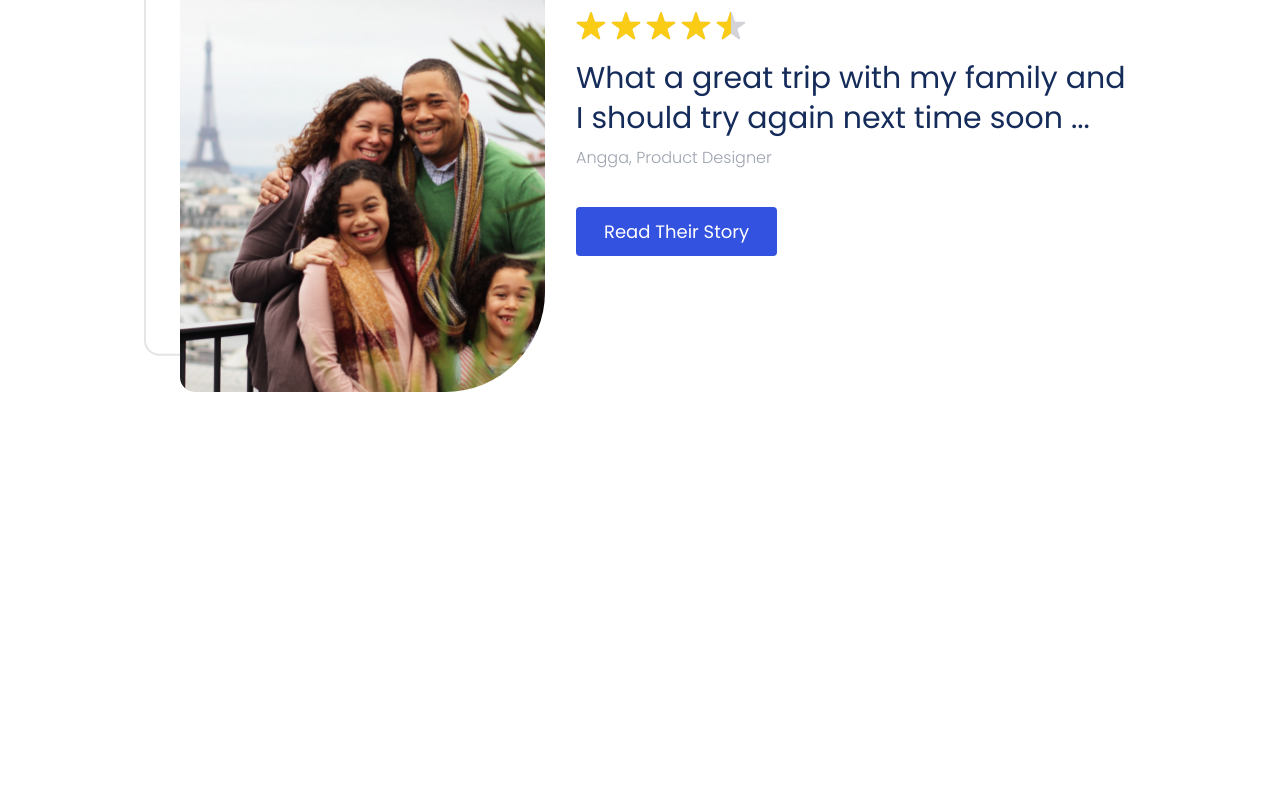
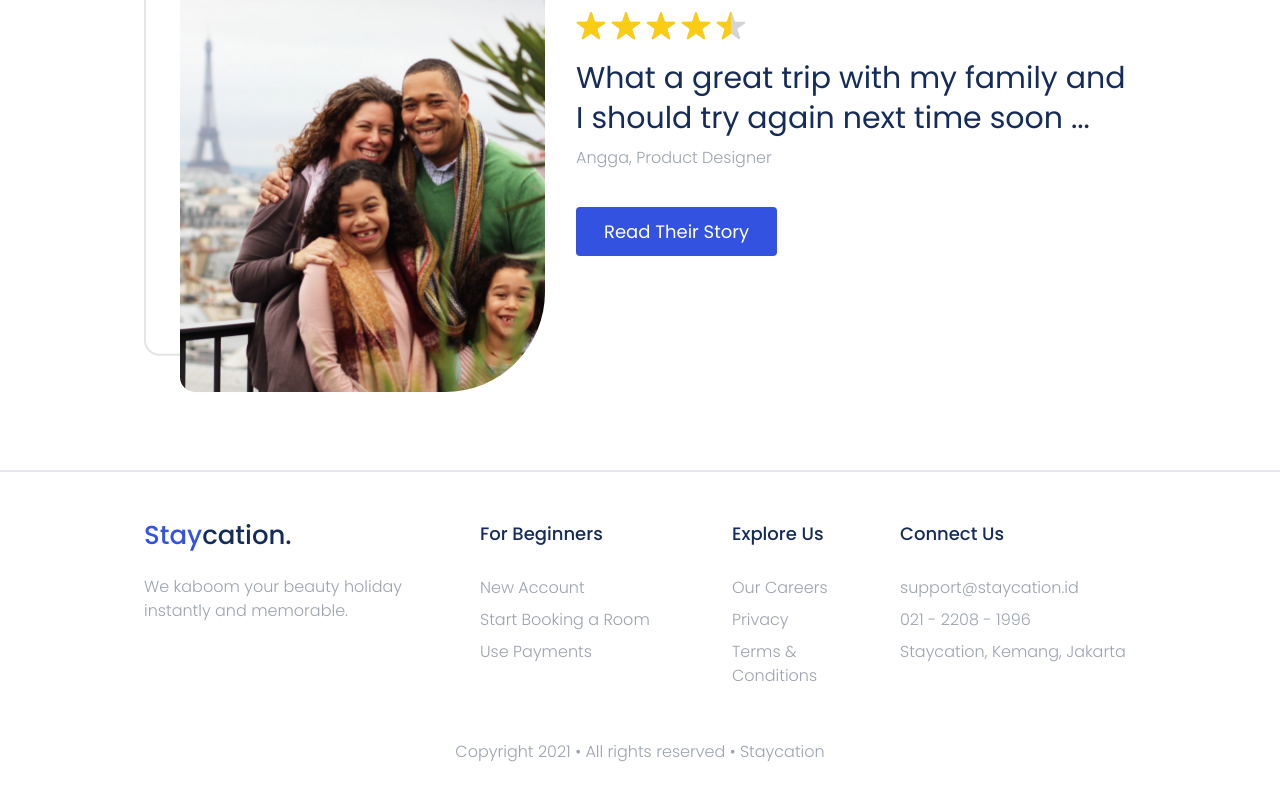
Before and after one commit to AndriP8/react-staycation, a React (Create React App) app: page / in a window 1280 px wide. Shown: the part 2460-3260 px from the top of the page. Before the commit the page ends 2852 px from the top, so only its background shows below. Built offline with nearby package versions, Linux system fonts and the light colour scheme.

Commit message:
Finished component Footer

```diff
--- a/src/pages/LandingPage.js
+++ b/src/pages/LandingPage.js
@@ -4,6 +4,7 @@ import Hero from "../parts/Hero";
 import MostPicked from "../parts/MostPicked";
 import Category from "../parts/Category";
 import Testimony from "../parts/Testimony";
+import Footer from "../parts/Footer";
 
 import landingPage from "../json/landingPage.json";
 export default class LandingPage extends Component {
@@ -19,6 +20,7 @@ export default class LandingPage extends Component {
         <MostPicked refMostPicked={this.refMostPicked} data={landingPage.mostPicked} />
         <Category data={landingPage.categories} />
         <Testimony data={landingPage.testimonial} />
+        <Footer />
       </>
     );
   }
--- /dev/null
+++ b/src/parts/Footer.js
@@ -0,0 +1,81 @@
+import React from "react";
+import IconText from "./IconText";
+import Button from "../elements/Button";
+
+export default function Footer() {
+  return (
+    <footer className="mt-24 mb-14 ">
+      <div className="container border-t-2 px-8 lg:px-36 md:px-32">
+        <div className="grid grid-rows grid-cols-12 gap-4">
+          <div className="col-start-1 col-end-5 flex flex-col items-start mt-11">
+            <IconText />
+            <span href="/" className="text-gray-400 font-thin mt-5">
+              We kaboom your beauty holiday instantly and memorable.
+            </span>
+          </div>
+          <div className="col-start-5 col-end-8 mt-12">
+            <h3 className="mb-6 text-gray-900 text-lg font-medium">For Beginners</h3>
+            <ul className="text-gray-400 font-thin">
+              <li className="py-1">
+                <Button type="link" href="/register">
+                  New Account
+                </Button>
+              </li>
+              <li className="py-1">
+                <Button type="link" href="/properties">
+                  Start Booking a Room
+                </Button>
+              </li>
+              <li className="py-1">
+                <Button type="link" href="/use-payments">
+                  Use Payments
+                </Button>
+              </li>
+            </ul>
+          </div>
+          <div className="col-start-8 col-end-10 mt-12">
+            <h3 className="mb-6 text-gray-900 text-lg font-medium">Explore Us</h3>
+            <ul className="text-gray-400 font-thin">
+              <li className="py-1">
+                <Button type="link" href="/careers">
+                  Our Careers
+                </Button>
+              </li>
+              <li className="py-1">
+                <Button type="link" href="/privacy">
+                  Privacy
+                </Button>
+              </li>
+              <li className="py-1">
+                <Button type="link" href="/terms">
+                  Terms & Conditions
+                </Button>
+              </li>
+            </ul>
+          </div>
+          <div className="col-start-10 col-end-13 mt-12">
+            <h3 className="mb-6 text-gray-900 text-lg font-medium">Connect Us</h3>
+            <ul className="text-gray-400 font-thin">
+              <li className="py-1">
+                <Button type="link" href="/mailto:support@staycation.id">
+                  support@staycation.id
+                </Button>
+              </li>
+              <li className="py-1">
+                <Button type="link" href="/tel:02122081996">
+                  021 - 2208 - 1996
+                </Button>
+              </li>
+              <li className="py-1">
+                <span>Staycation, Kemang, Jakarta</span>
+              </li>
+            </ul>
+          </div>
+        </div>
+        <div className="copyright">
+          <p className="text-center font-thin text-gray-400 my-12">Copyright 2021 • All rights reserved • Staycation</p>
+        </div>
+      </div>
+    </footer>
+  );
+}
```
